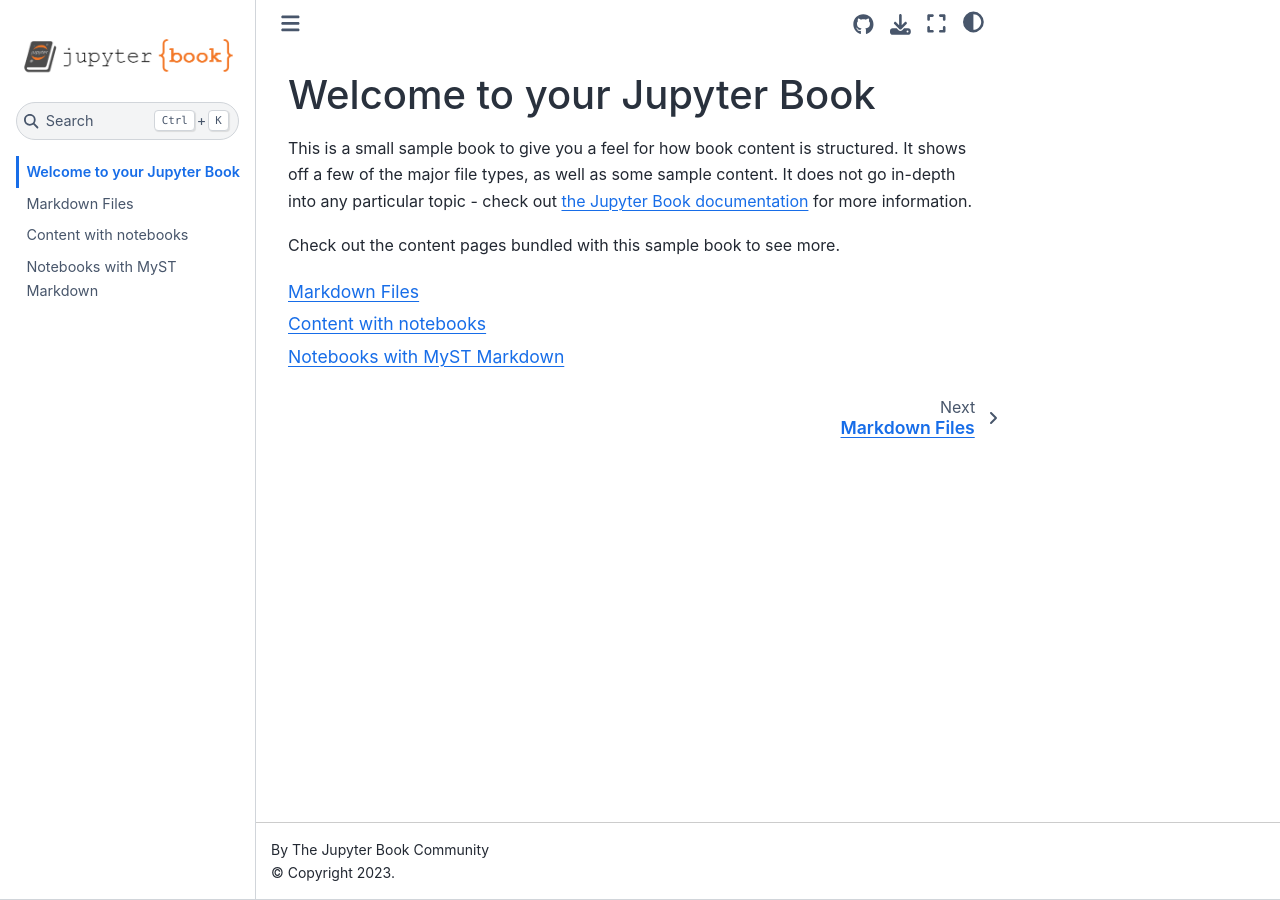
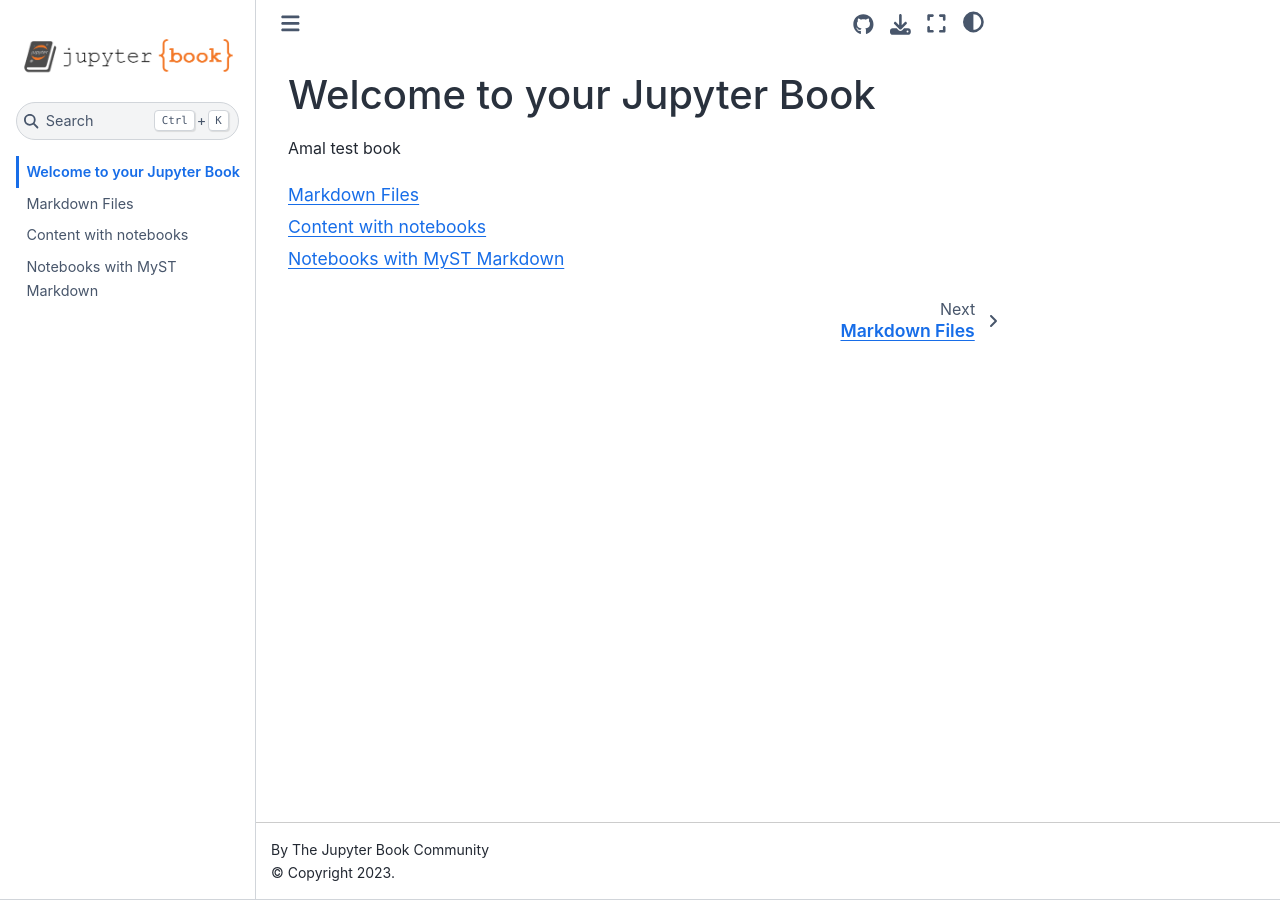
Before and after one commit to amal-ghamdi/JupyterBookDemo, a Jupyter Book: the page built from intro.md, in a window 1280 px wide. Built offline with Jupyter Book 1.0.4 settings and Sphinx 7.4.7 and the Sphinx Book theme 1.1.4, drawn with Linux system fonts in a browser that asks for light colours.

Commit message:
change intro

````diff
--- a/intro.md
+++ b/intro.md
@@ -1,11 +1,6 @@
 # Welcome to your Jupyter Book
 
-This is a small sample book to give you a feel for how book content is
-structured.
-It shows off a few of the major file types, as well as some sample content.
-It does not go in-depth into any particular topic - check out [the Jupyter Book documentation](https://jupyterbook.org) for more information.
-
-Check out the content pages bundled with this sample book to see more.
+Amal test book
 
 ```{tableofcontents}
 ```
````
